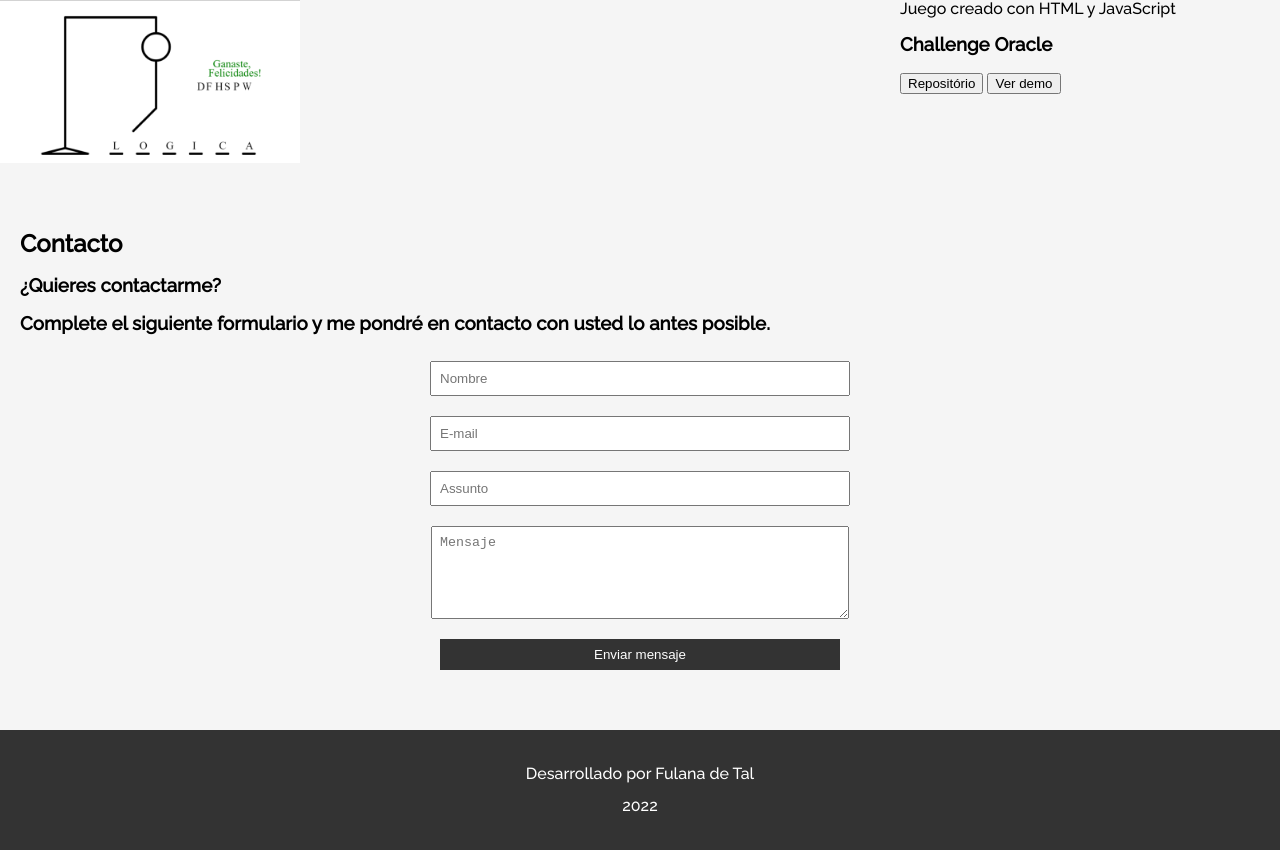
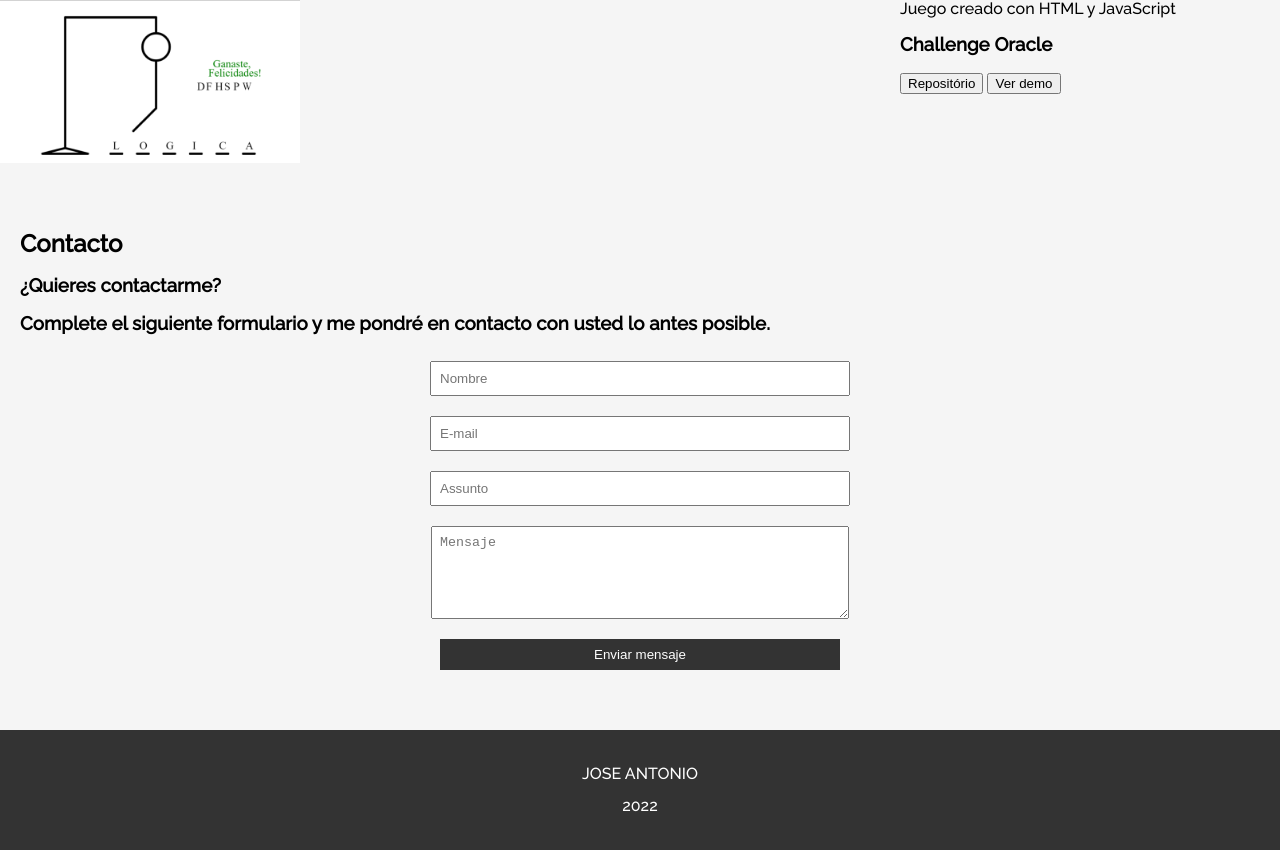
Before and after one commit to JoseLc2024/JoseLc2024.github.io, a plain HTML site: page index.html in a window 1280 px wide. Shown: the part 2891-3741 px from the top of the page. Drawn offline with Linux system fonts and the light colour scheme.

Commit message:
Update index.html

```diff
--- a/index.html
+++ b/index.html
@@ -245,7 +245,7 @@
         <!-- Sección de Footer -->
         <section class="footer">
             <div class="footer__rodape">
-                <p>Desarrollado por Fulana de Tal</p>
+                <p>JOSE ANTONIO</p>
                 <p>2022</p>
             </div>
         </section>
```
